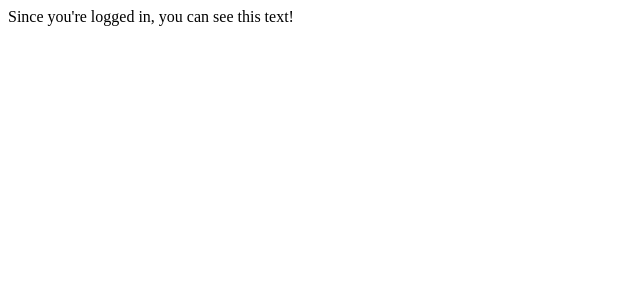
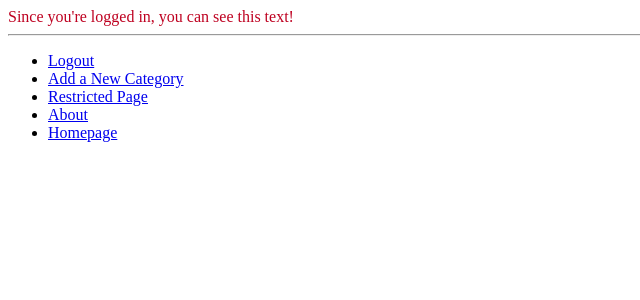
Before and after one commit to kinmanz/working, a Django app: page /rango/restricted/ in a window 1280 px wide. Shown: the top 300 px of the page, without its empty margins (0-640 px from the left). Run offline with Django 3.2, Linux system fonts and the light colour scheme; the visitor is signed in with stand-in values (Sample User, id 1).

Commit message:
add link to homepage

```diff
--- a/tango_project/rango/urls.py
+++ b/tango_project/rango/urls.py
@@ -20,6 +20,7 @@ urlpatterns = [
         url(r'^restricted/', views.restricted, name='restricted'),
         url(r'^logout/$', views.user_logout, name='logout'),
         url(r'^example/$', views.some_view, name='some_view'),
+        url(r'^restricted/$', views.restricted, name='restricted'),
 ]
 
 # urlpatterns = [
--- a/tango_project/rango/views.py
+++ b/tango_project/rango/views.py
@@ -250,7 +250,7 @@ def index2(request):
 
 @login_required
 def restricted(request):
-    return HttpResponse("Since you're logged in, you can see this text!")
+    return render(request, 'rango/restricted.html', {})
 
 
 # Use the login_required() decorator to ensure only those logged in can access the view.
--- a/tango_project/templates/rango/base.html
+++ b/tango_project/templates/rango/base.html
@@ -24,6 +24,7 @@
                 <li><a href="{% url 'restricted'%}">Restricted Page</a></li>
             {% endif %}
             <li><a href="{% url 'index_about' %}">About</a></li>
+            <li><a href="{% url 'index' %}">Homepage</a></li>
             </ul>
         </div>
     </body>
--- /dev/null
+++ b/tango_project/templates/rango/restricted.html
@@ -0,0 +1,12 @@
+{% extends 'rango/base.html' %}
+
+{% load staticfiles %}
+
+{% block title %}Restricted{% endblock %}
+
+
+{% block body_block %}
+
+<span style="color:#be0020;">Since you're logged in, you can see this text!</span>
+
+{% endblock %}
```
